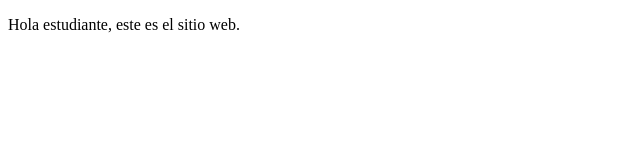
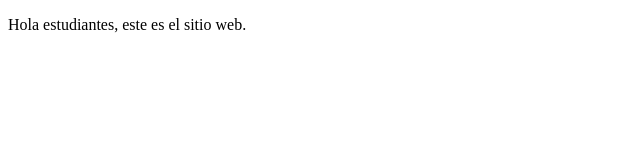
Before and after one commit to prikler-dev/proyectoDemoCursoPrework, a plain HTML site: page index.html in a window 1280 px wide. Shown: the full height of the page, 0-640 px from the left. Drawn offline with Linux system fonts and the light colour scheme.

```diff
--- a/index.html
+++ b/index.html
@@ -8,7 +8,7 @@
 </head>
 <body>
     <p>
-        Hola estudiante, este es el sitio web.
+        Hola estudiantes, este es el sitio web.
     </p>
 
 </body>
```
